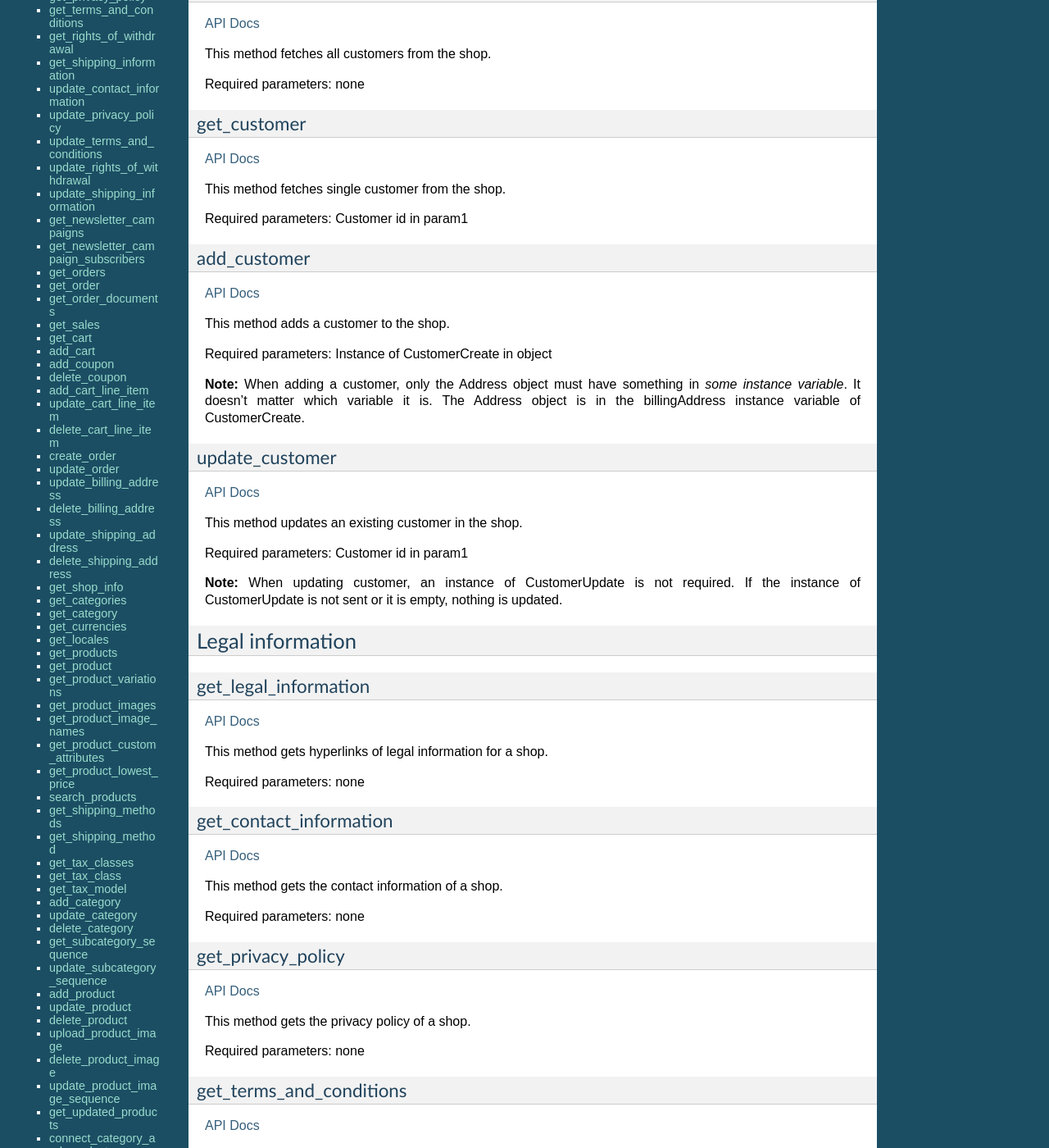
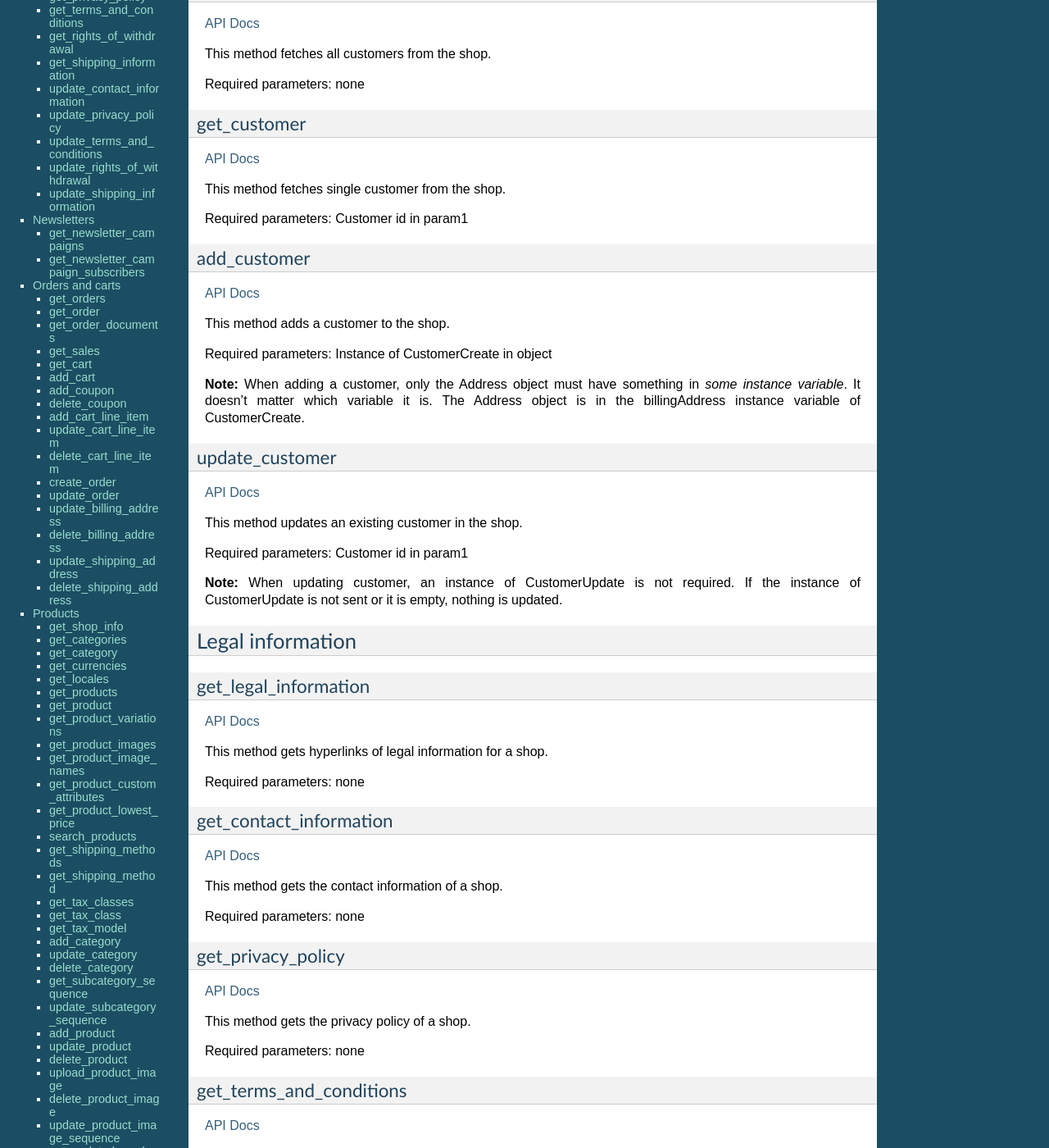
Before and after one commit to vilkasgroup/epages_client, a Sphinx documentation site: the page built from docs/methods.rst, in a window 1280 px wide and 1400 px high, scrolled down 262 px. Shown: the whole window at 82% size. Built offline with Sphinx 7.4.7, drawn with Linux system fonts in a browser that asks for light colours; pages that are not in the unit, such as notebooks, are missing from menus; some of the changed text lies outside the part shown.

Commit message:
Added headings.

```diff
--- a/docs/methods.rst
+++ b/docs/methods.rst
@@ -154,6 +154,9 @@ This method updates the shipping information of a shop.
 
 Required parameters: locale must be set
 
+Newsletters
+-----------
+
 get_newsletter_campaigns
 ~~~~~~~~~~~~~~~~~~~~~~~~
 
@@ -171,6 +174,9 @@ get_newsletter_campaign_subscribers
 This method gets the subscribers of a newsletter campaign from a shop.
 
 Required parameters: Newsletter campaign id in param1
+
+Orders and carts
+----------------
 
 get_orders
 ~~~~~~~~~~
@@ -325,6 +331,9 @@ delete_shipping_address
 This method deletes the shipping address from a cart.
 
 Required parameters: Cart id in param1
+
+Products
+--------
 
 get_shop_info
 ~~~~~~~~~~~~~
```
Also changed, not shown: other parts of docs/methods.rst (+3 -0 lines).
